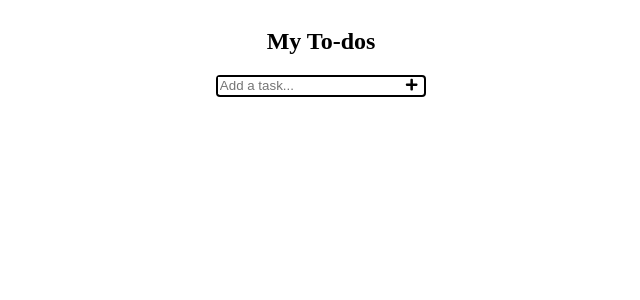
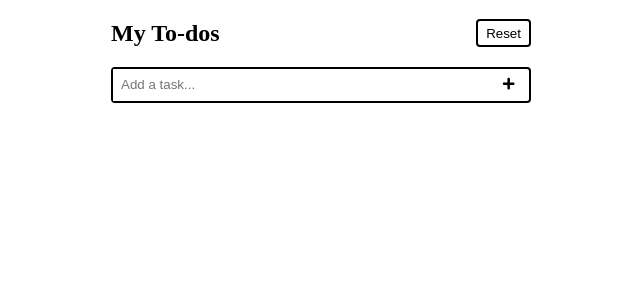
Before and after one commit to jnokorie/to-do-list, a React (Vite) app: page / in a window 1280 px wide. Shown: the top 300 px of the page, without its empty margins (319-959 px from the left). Built offline with nearby package versions, Linux system fonts and the light colour scheme.

Commit message:
added final features + refactored

```diff
--- a/src/App.jsx
+++ b/src/App.jsx
@@ -9,23 +9,41 @@ function App() {
   const [toDo, setToDo] = useState([])
 
 
-
   const handleSubmit = (e) => {
     e.preventDefault()
     if (e.target[0].value) {
       const value = e.target[0].value
-      setToDo([...toDo, value])
-      console.log(toDo)
+      setToDo((prevToDo) => [...prevToDo, {
+        id: crypto.randomUUID(),
+        text: value,
+        completed: false,
+      }])
     }
     e.target.reset()
     return
   }
 
+  const handleDelete = (id) => {
+    setToDo((prevToDo) => prevToDo.filter((item) => item.id !== id))
+  }
+
+  const handleToggle = (id) => {
+    setToDo((prevToDo) =>
+      prevToDo.map((item) =>
+        item.id === id ? { ...item, completed: !item.completed } : item
+      )
+    )
+  }
+
+
   return (
     <div className="container">
-      <h2>My To-dos</h2>
+      <div className="title">
+        <h2>My To-dos</h2>
+      <button className="button" onClick={() => setToDo([])}>Reset</button>
+      </div>
       <AddTask handleSubmit={handleSubmit} />
-      <ToDoList taskList={toDo} />
+      <ToDoList taskList={toDo} handleDelete={handleDelete} handleToggle={handleToggle} />
     </div>
   )
 }
--- a/src/components/ToDoItem/ToDoItem.jsx
+++ b/src/components/ToDoItem/ToDoItem.jsx
@@ -1,20 +1,13 @@
 import './to-do-item.css'
 import { FaTrash } from 'react-icons/fa'
-import {useState} from "react"
 
-const ToDoItem = ({ taskText }) => {
-
-    const [isChecked, setIsChecked] = useState(false)
-
-    const handleChange = (e) =>{
-        setIsChecked(e.target.checked)
-    }
+const ToDoItem = ({ taskText, isChecked, onToggle, onDelete }) => {
 
     return (
         <div className="todoitem">
-            <input className="checkbox" type="checkbox" onChange={handleChange} />
+            <input className="checkbox" type="checkbox" checked={isChecked} onChange={onToggle} />
             <p className="task-text" style={{textDecoration: isChecked ? "line-through" : "none"}}>{taskText}</p>
-            <FaTrash className="bin"/>
+            <FaTrash className="bin" onClick={onDelete}/>
         </div>
 
     )
--- a/src/components/ToDoItem/to-do-item.css
+++ b/src/components/ToDoItem/to-do-item.css
@@ -7,8 +7,9 @@
 }
 
 .todoitem .task-text {
+    flex: 1;
+    margin: 0 0.75rem;
     text-align: center;
-    max-width: none;
     overflow: hidden;
     text-overflow: ellipsis;
     white-space: nowrap;
--- a/src/components/ToDoList/ToDoList.jsx
+++ b/src/components/ToDoList/ToDoList.jsx
@@ -1,12 +1,17 @@
 import ToDoItem from "../ToDoItem/ToDoItem"
 import "./to-do-list.css"
 
-const ToDoList = ({ taskList }) => {
+const ToDoList = ({ taskList, handleDelete, handleToggle }) => {
 
-    const mappedList = taskList.map((item, index) => {
+    const mappedList = taskList.map((item) => {
         return (
-            <li className="list-item" key={index}>
-                <ToDoItem taskText={item} />
+            <li className="list-item" key={item.id}>
+                <ToDoItem
+                    taskText={item.text}
+                    isChecked={item.completed}
+                    onToggle={() => handleToggle(item.id)}
+                    onDelete={() => handleDelete(item.id)}
+                />
             </li>
         )
     })
--- a/src/components/ToDoList/to-do-list.css
+++ b/src/components/ToDoList/to-do-list.css
@@ -2,8 +2,8 @@
      list-style: none;
      border: 3px solid black;
       border-radius: 15rem;
-     min-width: 300px;
-     min-height: 20px;
+      width: 420px;
+      height: 56px;
       padding: 0 16px;
       box-sizing: border-box;
  }
--- a/src/components/addTask/AddTask.jsx
+++ b/src/components/addTask/AddTask.jsx
@@ -3,7 +3,6 @@ import "./add-task.css"
 
 const AddTask = ({handleSubmit,}) => {
     return (
-        <div>
             <form onSubmit={handleSubmit} className="input-wrapper">
                 <input className="input" placeholder="Add a task..." >
                 </input>
@@ -11,7 +10,6 @@ const AddTask = ({handleSubmit,}) => {
                    <FaPlus/>
                 </button>
             </form>
-        </div>
     )
 }
 
--- a/src/components/addTask/add-task.css
+++ b/src/components/addTask/add-task.css
@@ -1,5 +1,9 @@
 .input {
     border: none;
+    outline: none;
+    flex: 1;
+    min-height: 2rem;
+    padding: 0 0.5rem;
 }
 
 .input-wrapper {
@@ -7,6 +11,10 @@
   align-items: center;
   border: 2px solid black;
   border-radius: 4px;
+  justify-content: space-between;
+  width: min(420px, 100%);
+  box-sizing: border-box;
+  padding-right: 0.5rem;
 }
 
 .button{
--- a/src/index.css
+++ b/src/index.css
@@ -1,6 +1,31 @@
+html,
+body,
+#root {
+  height: 100%;
+}
+
+body {
+  margin: 0;
+}
 
 .container {
+  width: 100%;
   display: flex;
   flex-direction: column;
   align-items: center;
 }
+
+.title {
+  width: min(420px, 100%);
+  display: flex;
+  align-items: center;
+  justify-content: space-between;
+}
+
+.title .button {
+  border: 2px solid black;
+  border-radius: 4px;
+  background: transparent;
+  height: 1.75rem;
+  padding: 0 0.5rem;
+}
```
